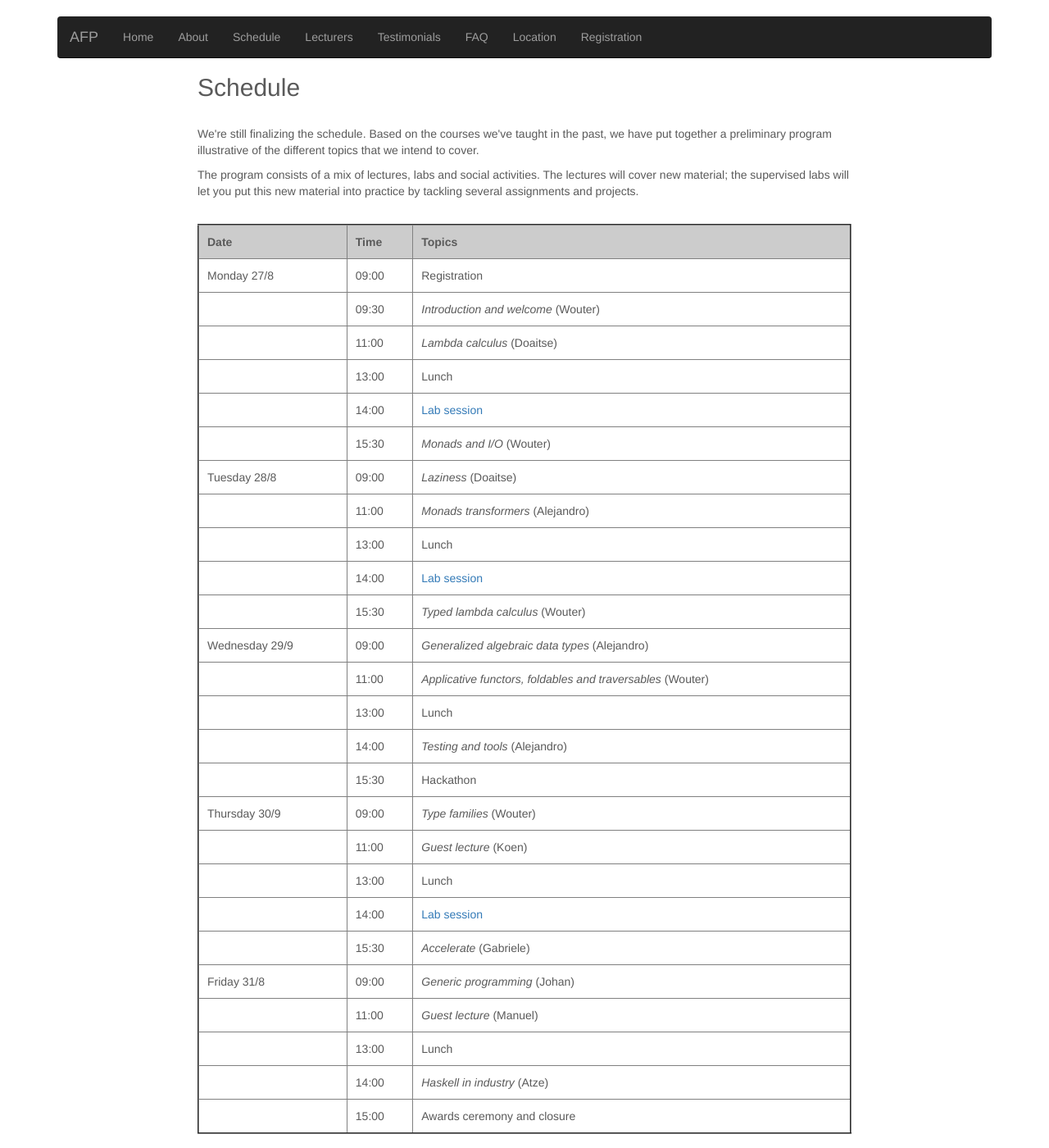
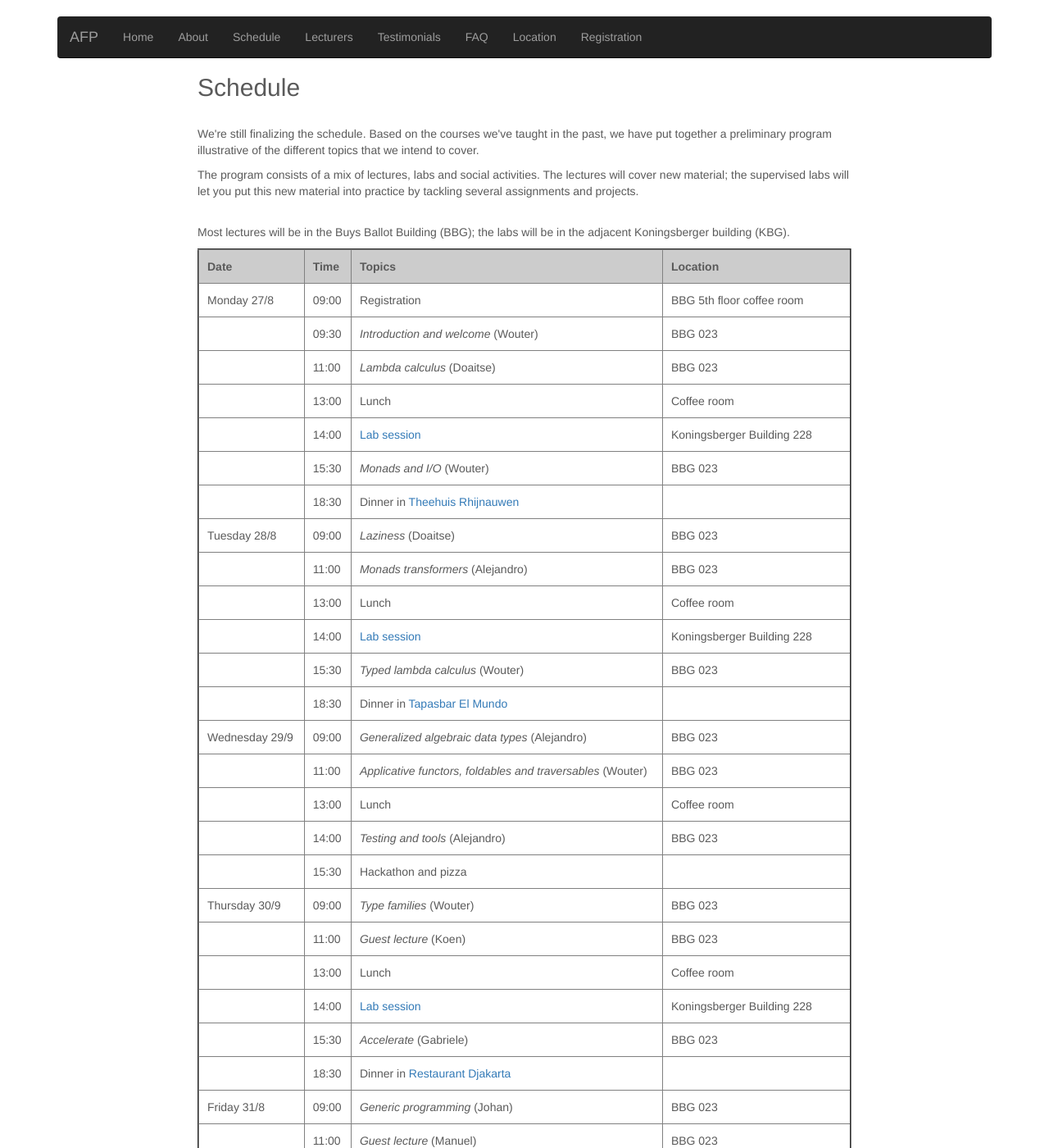
Before and after one commit to uu-afp/uu-afp.github.io, a Jekyll site: the page built from schedule.html, in a window 1280 px wide and 1400 px high. Shown: the whole window at 82% size. Built offline with Jekyll 4.4.1, drawn with Linux system fonts in a browser that asks for light colours; nearby versions of some CDN libraries; some of the changed text lies outside the part shown.

Commit message:
Added location information to the schedule; added more detailed instructions for entering the BBG

```diff
--- a/schedule.html
+++ b/schedule.html
@@ -19,6 +19,9 @@ will let you put this new material into practice by tackling several
 assignments and projects.
 </p></br>
 
+<p>Most lectures will be in the Buys Ballot Building (BBG); the labs
+will be in the adjacent Koningsberger building (KBG).</p>
+
   <table cols="4" width="100%" cellpadding="3" border="2">
     <tr bgcolor="#CCCCCC">
 
@@ -28,18 +31,22 @@ assignments and projects.
 
       <th>Topics</th>
 
+      <th>Location</th>
+
     </tr>
 
     <tr>
       <td>Monday 27/8</td>
       <td>09:00</td>
       <td>Registration</td>
+      <td>BBG 5th floor coffee room</td>
     </tr>
 
     <tr>
       <td></td>
       <td>09:30</td>
       <td><i>Introduction and welcome</i> (Wouter)</td>
+      <td>BBG 023 </td>
     </tr>
 
 
@@ -47,24 +54,34 @@ assignments and projects.
       <td></td>
       <td>11:00</td>
       <td><i>Lambda calculus</i> (Doaitse)</td>
+      <td> BBG 023 </td>
     </tr>
 
     <tr>
       <td></td>
       <td>13:00</td>
       <td>Lunch</td>
+      <td>Coffee room</td>
     </tr>
 
     <tr>
       <td></td>
       <td>14:00</td>
       <td><a href="labs.html">Lab session</a></td>
+      <td>Koningsberger Building 228 </td>
     </tr>
 
     <tr>
       <td></td>
       <td>15:30</td>
       <td><i>Monads and I/O</i> (Wouter)</td>
+      <td>BBG 023 </td>
+    </tr>
+
+    <tr>
+      <td></td>
+      <td>18:30</td>
+      <td>Dinner in <a href="http://theehuisrhijnauwen.nl/">Theehuis Rhijnauwen</a></td>
     </tr>
 
 
@@ -72,62 +89,77 @@ assignments and projects.
       <td>Tuesday 28/8</td>
       <td>09:00</td>
       <td><i>Laziness</i> (Doaitse)</td>
+      <td>BBG 023 </td>
     </tr>
 
     <tr>
       <td></td>
       <td>11:00</td>
       <td><i>Monads transformers</i> (Alejandro)</td>
+      <td>BBG 023 </td>
     </tr>
 
     <tr>
       <td></td>
       <td>13:00</td>
       <td>Lunch</td>
+      <td>Coffee room</td>
     </tr>
 
     <tr>
       <td></td>
       <td>14:00</td>
       <td><a href="labs.html">Lab session</a></td>
+      <td>Koningsberger Building 228 </td>
     </tr>
 
     <tr>
       <td></td>
       <td>15:30</td>
       <td><i>Typed lambda calculus</i> (Wouter)</td>
+      <td>BBG 023 </td>
     </tr>
 
+
+    <tr>
+      <td></td>
+      <td>18:30</td>
+      <td>Dinner in <a href="http://tapasbar-elmundo.nl/">Tapasbar El Mundo</a></td>
+    </tr>
 
 
     <tr>
       <td>Wednesday 29/9</td>
       <td>09:00</td>
       <td><i>Generalized algebraic data types</i> (Alejandro)</td>
+      <td>BBG 023 </td>
     </tr>
 
     <tr>
       <td></td>
       <td>11:00</td>
       <td><i>Applicative functors, foldables and traversables</i> (Wouter)</td>
+      <td>BBG 023 </td>
     </tr>
 
     <tr>
       <td></td>
       <td>13:00</td>
       <td>Lunch</td>
+      <td>Coffee room</td>
     </tr>
 
     <tr>
       <td></td>
       <td>14:00</td>
       <td><i>Testing and tools</i> (Alejandro)</td>
+      <td>BBG 023 </td>
     </tr>
 
     <tr>
       <td></td>
       <td>15:30</td>
-      <td>Hackathon</td>
+      <td>Hackathon and pizza</td>
     </tr>
 
 
@@ -135,30 +167,41 @@ assignments and projects.
       <td>Thursday 30/9</td>
       <td>09:00</td>
       <td><i>Type families</i> (Wouter)</td>
+      <td>BBG 023 </td>
     </tr>
 
     <tr>
       <td></td>
       <td>11:00</td>
       <td><i>Guest lecture</i> (Koen)</td>
+      <td>BBG 023 </td>
     </tr>
 
     <tr>
       <td></td>
       <td>13:00</td>
       <td>Lunch</td>
+      <td>Coffee room</td>
     </tr>
 
     <tr>
       <td></td>
       <td>14:00</td>
       <td><a href="labs.html">Lab session</a></td>
+      <td>Koningsberger Building 228 </td>
     </tr>
 
     <tr>
       <td></td>
       <td>15:30</td>
       <td><i>Accelerate</i> (Gabriele)</td>
+      <td>BBG 023 </td>
+    </tr>
+
+    <tr>
+      <td></td>
+      <td>18:30</td>
+      <td>Dinner in <a href="http://www.djakarta.nl/">Restaurant Djakarta</a></td>
     </tr>
 
 
@@ -166,30 +209,35 @@ assignments and projects.
       <td>Friday 31/8</td>
       <td>09:00</td>
       <td><i>Generic programming</i> (Johan)</td>
+      <td>BBG 023 </td>
     </tr>
 
     <tr>
       <td></td>
       <td>11:00</td>
       <td><i>Guest lecture</i> (Manuel)</td>
+      <td>BBG 023 </td>
     </tr>
 
     <tr>
       <td></td>
       <td>13:00</td>
       <td>Lunch</td>
+      <td>Jazzmans cafe (to be confirmed)</td>
     </tr>
 
     <tr>
       <td></td>
       <td>14:00</td>
       <td><i>Haskell in industry</i> (Atze)</td>
+      <td>BBG 023 </td>
     </tr>
 
     <tr>
       <td></td>
       <td>15:00</td>
       <td>Awards ceremony and closure</td>
+      <td>BBG 023 </td>
     </tr>
 
   </table>
```
Also changed, not shown: location.html (+11 -2 lines).
